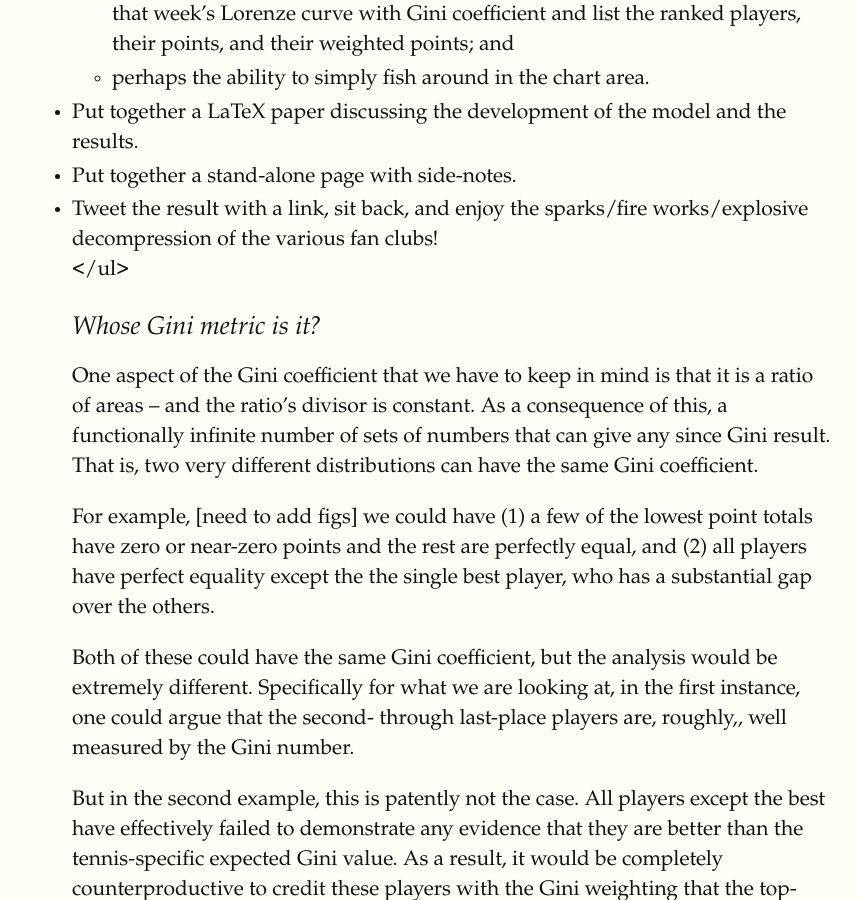
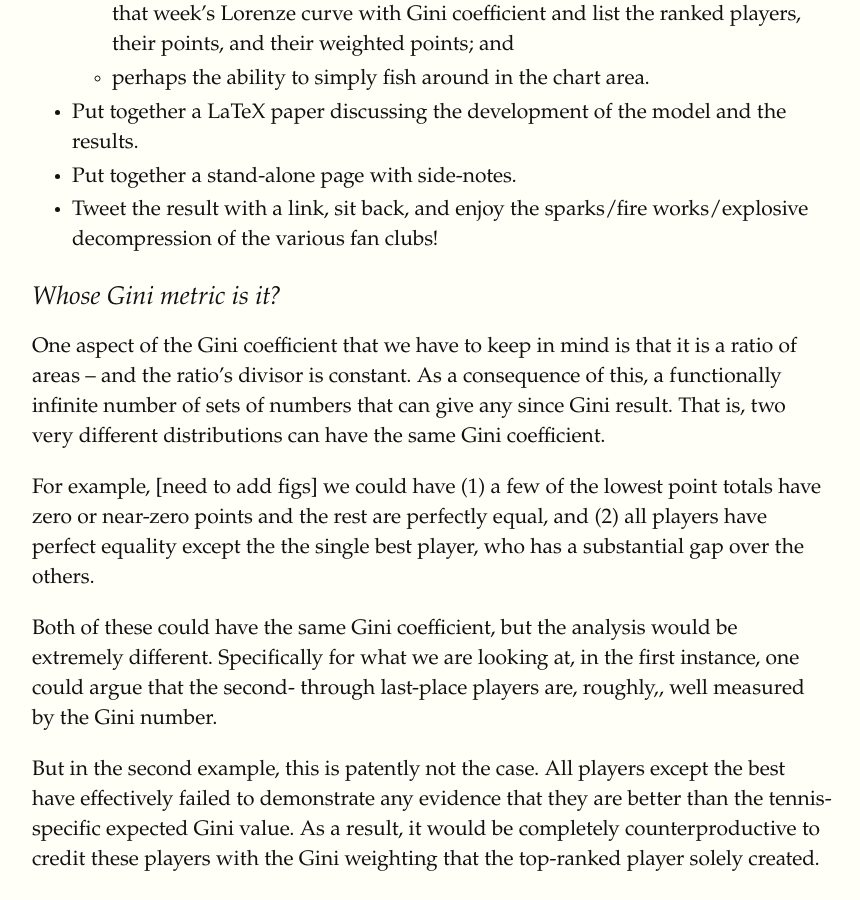
Before and after one commit to DavidErroll/DavidErroll.github.io, a Jekyll site: the page built from _posts/2018-07-01-Tennis-Gini(e)-Housekeeping.md, in a window 1280 px wide and 900 px high, scrolled down 1642 px. Shown: the whole window, without its empty margins (128-988 px from the left). Built offline with Jekyll 4.4.1, drawn with Linux system fonts in a browser that asks for light colours; some web fonts are replaced.

```diff
--- a/_posts/2018-07-01-Tennis-Gini(e)-Housekeeping.md
+++ b/_posts/2018-07-01-Tennis-Gini(e)-Housekeeping.md
@@ -4,16 +4,22 @@ title: "The Tennis Gini(e) Part 3 of n"
 date: 2018-07-01
 ---
 
-<h2>Some housekeeping</h2>
+<h2>
+Some housekeeping
+</h2>
+
 <p>
 We want to sketch out a quick roadmap of this project and then introduce a bit of a twist that I realized will probably make this project more complicated but arguably more meaningful.
 </p>
+
 <h3>
 Project Plan
 </h3>
+
 <p>
 The following is a rough idea of the steps I see for the Tennis Gini(e) project that will, I hope, settle once and for all just who the most dominant tennis player was – regardless of what portion of the post-1974 Open Era that individual played in.
 </p>
+
 <ul>
   <li>Develop a Monte Carlo model for 100 equally skilled players.  This will give us a base-line estimate for an expected value of a Gini Coefficient.</li>
   <li>Develop a Monte Carlo model that more closely fits the point distribution of a standard single-elimination bracket for an ATP tennis tournament. We will use this Gini Coefficient as the expected value to prove that current professional tennis players are not simply equally skilled with a few lucky individuals.</li>
@@ -23,7 +29,7 @@ The following is a rough idea of the steps I see for the Tennis Gini(e) project
   <li>Calculate a modified Gini coefficient for each week excluding the first-ranked player. Calculate a weighted point total for each second-ranked player and populate into the points data frame in a new Rank 2 column.</li>
   <li>Repeat this step for each rank through the top 100 players (or more, depending).</li>
   <li>Sum the Gini-weighted ranking points for each player earned at each ranking.  This in the basic reportable result: the player with the greatest Gini-weighted ranking point total across all weeks is the most dominant player, the “G.O.A.T” if you will.  (Honey, if you’re reading this – which you’re not – it could be Rafa.  It could. I don’t know. I’m just following the data.)</li>
-  <li>Determine how we want to present the data.  Currently, I expect to put together an interactive Gini curve with:
+  <li>Determine how we want to present the data.  Currently, I expect to put together an interactive Gini curve with:</li>
     <ul>
       <li>ghosted Lorenze curves for each week since 1974;</li>
       <li>the expected Gini curve from our tennis-specific model with a 99% confidence band (because I don’t want to hear about how Nassim Taleb showed that for 95% confidence, we need a p-value <0.11);</li>
@@ -38,26 +44,33 @@ The following is a rough idea of the steps I see for the Tennis Gini(e) project
 <h3>
 Whose Gini metric is it?
 </h3>
+
 <p>
 One aspect of the Gini coefficient that we have to keep in mind is that it is a ratio of areas – and the ratio’s divisor is constant.  As a consequence of this, a functionally infinite number of sets of numbers that can give any since Gini result.  That is, two very different distributions can have the same Gini coefficient.
 </p>
+
 <p>
 For example,
 [need to add figs]
 we could have (1) a few of the lowest point totals have zero or near-zero points and the rest are perfectly equal, and (2) all players have perfect equality except the the single best player, who has a substantial gap over the others.
 </p>
+
 <p>
 Both of these could have the same Gini coefficient, but the analysis would be extremely different.  Specifically for what we are looking at, in the first instance, one could argue that the second- through last-place players are, roughly,, well measured by the Gini number.
 </p>
+
 <p>
 But in the second example, this is patently not the case.  All players except the best have effectively failed to demonstrate any evidence that they are better than the tennis-specific expected Gini value. As a result, it would be completely counterproductive to credit these players with the Gini weighting that the top-ranked player solely created.
 </p>
+
 <p>
 To correct for this, we have to recalculate the Gini for each ranking level.  The top-ranked player’s points are weighted by a Gini based on all players.  The second-ranked player’s points are weighted by a new Gini based on all players <em>excluding the player above</em> and based only on that player and those below.
 </p>
+
 <p>
 This will offer us a meaning look at the extent to which players have demonstrated the performance gap between themselves and those that they out-paced.
 </p>
+
 <p>
 Life intervenes, but we will continue to try to make headway on identifying the true greatest tennis player of all time – the Tennis Gini(e).  Stay tuned….
 </p>
```
